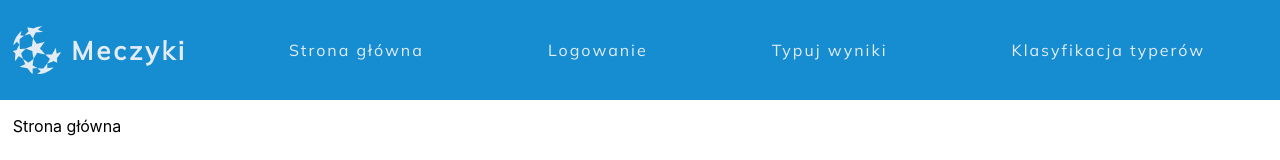
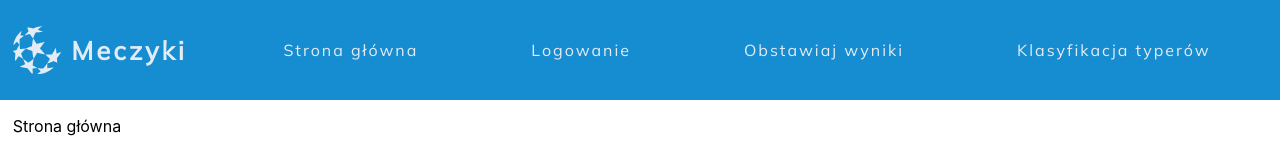
Before and after one commit to jaroslawjusiak/meczyki, a React (Create React App) app: page / in a window 1280 px wide. Shown: the top 160 px of the page. Built offline with nearby package versions, Linux system fonts and the light colour scheme.

Commit message:
Navlink introduces

```diff
--- a/src/components/Navigation/NavigationItems/NavigationItem/NavigationItem.js
+++ b/src/components/Navigation/NavigationItems/NavigationItem/NavigationItem.js
@@ -1,18 +1,27 @@
 import React from 'react';
 import { animated, Transition } from 'react-spring/renderprops';
+import {NavLink} from 'react-router-dom';
 import classes from './NavigationItem.module.css';
 
 const navigationItem = (props) => {
 
+    const navLink = (
+        <NavLink
+            to={props.link} exact
+        >
+            {props.text}
+        </NavLink>
+    );
+
     let navItemComponent =
         <li className={classes.navItem} >
-           {/* NavLinks to be added here! */}
-            <a href="#">{props.text}</a>
+           {navLink}
        </li>;
+
+    console.log(props.link);
 
     if(!props.onToolbar){
         navItemComponent =
-            <li className={classes.navItem} >
                 <Transition
                     native
                     items={props.visible}
@@ -22,13 +31,11 @@ const navigationItem = (props) => {
                     config={{ duration:300, delay: props.delay }}
                 >
                     {show => show && (style => (
-                        <animated.a href="#" style={style}>
-                                {/* NavLinks to be added here! */}
-                                    {props.text}
-                    </animated.a>
+                        <animated.li style={style} className={classes.navItem}>
+                            {navLink}
+                        </animated.li>
                         ))}
                 </Transition>
-            </li>
     }
 
     return navItemComponent;
--- a/src/components/Navigation/NavigationItems/NavigationItem/NavigationItem.module.css
+++ b/src/components/Navigation/NavigationItems/NavigationItem/NavigationItem.module.css
@@ -1,15 +1,18 @@
 .navItem {
     list-style: none;
+    position: relative;
+    display: block;
+    justify-content: left;
 }
 
 
-.navItem div {
+/* .navItem div {
     display: flex;
     justify-content: left;
-}
+} */
 
 .navItem a {
-    position: relative;
+
     color:#e3ebf5;
     text-decoration: none;
     font-family: 'Mulish','Poppins', sans-serif;
--- a/src/components/Navigation/NavigationItems/NavigationItems.js
+++ b/src/components/Navigation/NavigationItems/NavigationItems.js
@@ -4,14 +4,20 @@ import classes from './NavigationItems.module.css';
 import NavigationItem from './NavigationItem/NavigationItem';
 
 const navigationItems = (props) => {
-    const navItems = ["Strona główna", "Logowanie", "Typuj wyniki", "Klasyfikacja typerów"];
+    const navItems = [
+        {link: '/', text: 'Strona główna'},
+        {link: '/auth', text: 'Logowanie'},
+        {link: '/bet', text: 'Obstawiaj wyniki'},
+        {link: '/ranking', text: 'Klasyfikacja typerów'}
+    ];
     let navigationItems = navItems.map( (item, i) => {
         return <NavigationItem
-                    text={item}
+                    text={item.text}
                     onToolbar={props.onToolbar}
                     visible={props.visible}
-                    delay={300 + i * 100}
-                    key={item}/>
+                    delay={100 + i * 100}
+                    key={item.text}
+                    link={item.link}/>
     });
 
     let navItemsComponent = <ul className={classes.navItems} >
```
Also changed, not shown: src/containers/Auth/Auth.js (+4 -4 lines).
